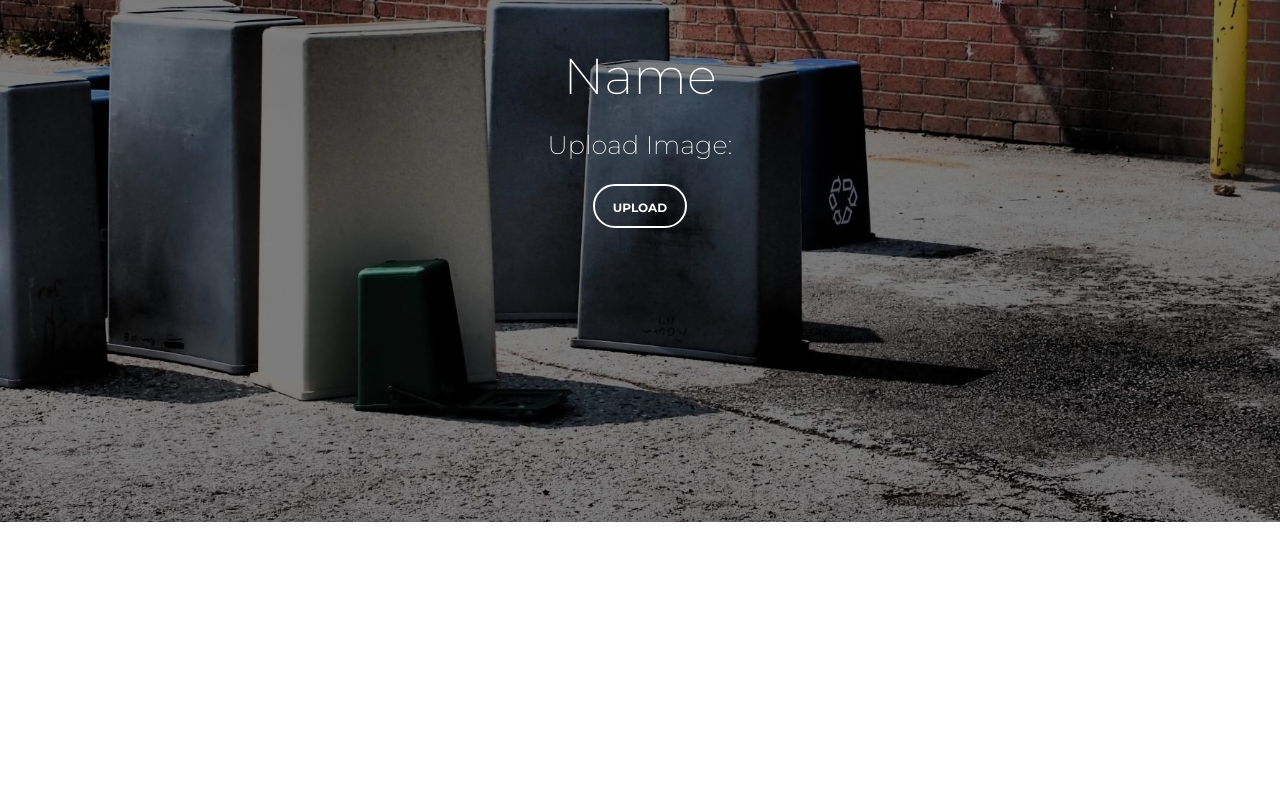
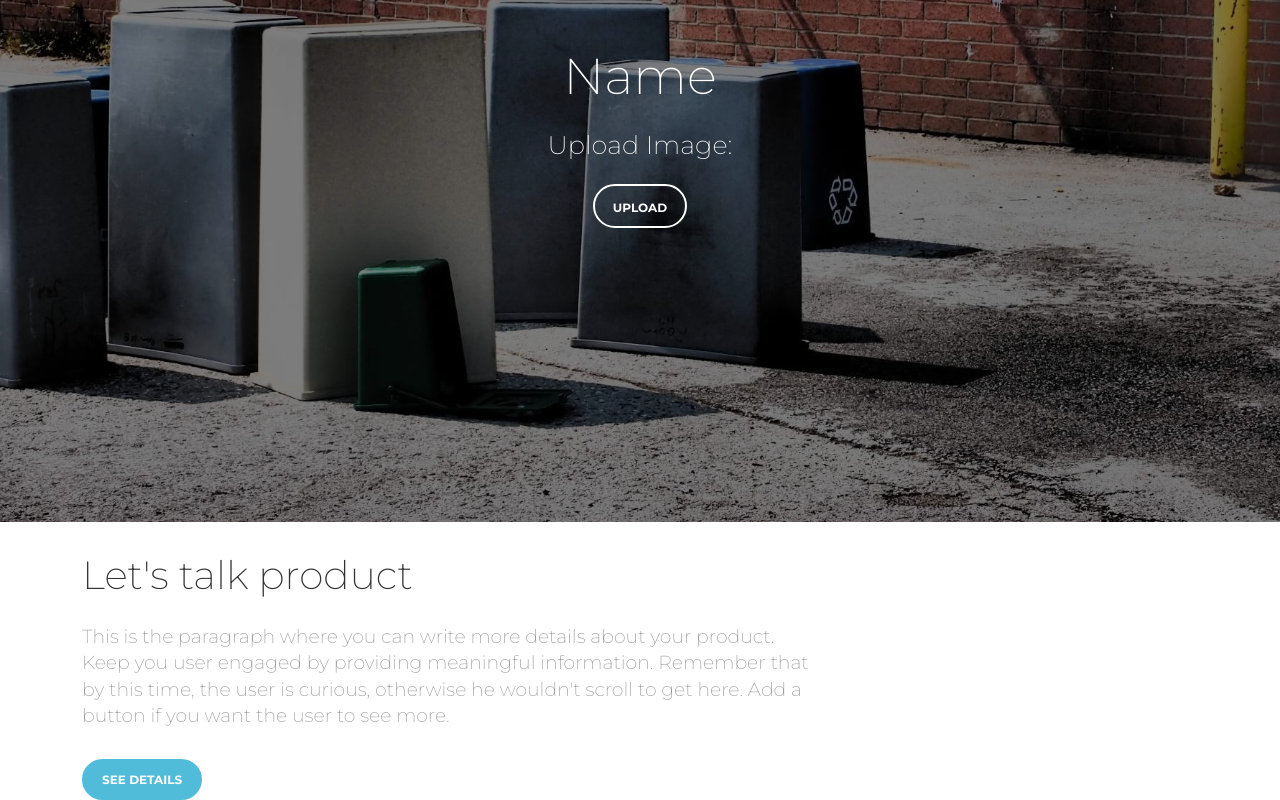
Before and after one commit to JerryLi620/TrashTalks, a React (Create React App) app: page / in a window 1280 px wide. Shown: the part 278-1078 px from the top of the page. Before the commit the page ends 800 px from the top, so only its background shows below. Built offline with nearby package versions, Linux system fonts and the light colour scheme.

Commit message:
Scroll and Add Page

```diff
--- a/src/App.js
+++ b/src/App.js
@@ -1,61 +1,15 @@
+import React from "react";
 import "./App.css";
-import React from "react";
-import { Button, Container } from "reactstrap";
+import MainPage from "./MainPage";
+import NewsPage from "./NewsPage";
 
-// return (
-//   <div className="App">
-//     <div id="photoInput">
-//       <input type="file" id="fileInput" accept="image/*" />
-//       <button onclick="document.getElementById('fileInput').click();">
-//         Upload Image
-//       </button>
-//     </div>
-//     <div id="result">
-//       s<h1>result:</h1>
-//     </div>
-//   </div>
-// );
 function App() {
-  let pageHeader = React.createRef();
-
-  const buttonOnClick = () => {
-    document.getElementById("fileInput").click();
-  };
-
   return (
-    <div
-      style={{
-        backgroundImage: "url(" + require("./assets/background.jpg") + ")",
-      }}
-      className="page-header"
-      data-parallax={true}
-      ref={pageHeader}
-    >
-      <div className="filter" />
-      <Container>
-        <div className="motto text-center">
-          <h1>Name</h1>
-          <h3>Upload Image:</h3>
-          <br />
-
-          <Button
-            onClick={buttonOnClick}
-            className="btn-round mr-1"
-            color="neutral"
-            target="_blank"
-            outline
-          >
-            <input
-              type="file"
-              id="fileInput"
-              accept="image/*"
-              style={{ width: 0, height: 0 }}
-            />
-            Upload
-          </Button>
-        </div>
-      </Container>
-    </div>
+    <>
+      <MainPage />
+      <NewsPage />
+    </>
   );
 }
+
 export default App;
--- /dev/null
+++ b/src/MainPage.js
@@ -0,0 +1,61 @@
+import React from "react";
+import { Button, Container } from "reactstrap";
+
+function MainPage() {
+  let pageHeader = React.createRef();
+
+  React.useEffect(() => {
+    if (window.innerWidth < 991) {
+      const updateScroll = () => {
+        let windowScrollTop = window.pageYOffset / 3;
+        pageHeader.current.style.transform =
+          "translate3d(0," + windowScrollTop + "px,0)";
+      };
+      window.addEventListener("scroll", updateScroll);
+      return function cleanup() {
+        window.removeEventListener("scroll", updateScroll);
+      };
+    }
+  });
+
+  const buttonOnClick = () => {
+    document.getElementById("fileInput").click();
+  };
+
+  return (
+    <div
+      style={{
+        backgroundImage: "url(" + require("./assets/background.jpg") + ")",
+      }}
+      className="page-header"
+      data-parallax={true}
+      ref={pageHeader}
+    >
+      <div className="filter" />
+      <Container>
+        <div className="motto text-center">
+          <h1>Name</h1>
+          <h3>Upload Image:</h3>
+          <br />
+
+          <Button
+            onClick={buttonOnClick}
+            className="btn-round mr-1"
+            color="neutral"
+            target="_blank"
+            outline
+          >
+            <input
+              type="file"
+              id="fileInput"
+              accept="image/*"
+              style={{ width: 0, height: 0 }}
+            />
+            Upload
+          </Button>
+        </div>
+      </Container>
+    </div>
+  );
+}
+export default MainPage;
--- /dev/null
+++ b/src/NewsPage.js
@@ -0,0 +1,34 @@
+import React from "react";
+import { Button, Container, Row, Col } from "reactstrap";
+
+function NewsPage() {
+  return (
+    <div className="main">
+      <Container>
+        <Row>
+          <Col className="ml-auto mr-auto" md="8">
+            <h2 className="title">Let's talk product</h2>
+            <h5 className="description">
+              This is the paragraph where you can write more details about your
+              product. Keep you user engaged by providing meaningful
+              information. Remember that by this time, the user is curious,
+              otherwise he wouldn't scroll to get here. Add a button if you want
+              the user to see more.
+            </h5>
+            <br />
+            <Button
+              className="btn-round"
+              color="info"
+              href="#pablo"
+              onClick={(e) => e.preventDefault()}
+            >
+              See Details
+            </Button>
+          </Col>
+        </Row>
+      </Container>
+    </div>
+  );
+}
+
+export default NewsPage;
--- a/src/index.js
+++ b/src/index.js
@@ -7,6 +7,7 @@ import reportWebVitals from "./reportWebVitals";
 import "bootstrap/scss/bootstrap.scss";
 import "./assets/scss/paper-kit.scss?v=1.3.0";
 import "./assets/demo/demo.css?v=1.3.0";
+
 const root = ReactDOM.createRoot(document.getElementById("root"));
 root.render(
   <React.StrictMode>
```
Also changed, not shown: 1 other file (tests, documents, lock files or other folders).
